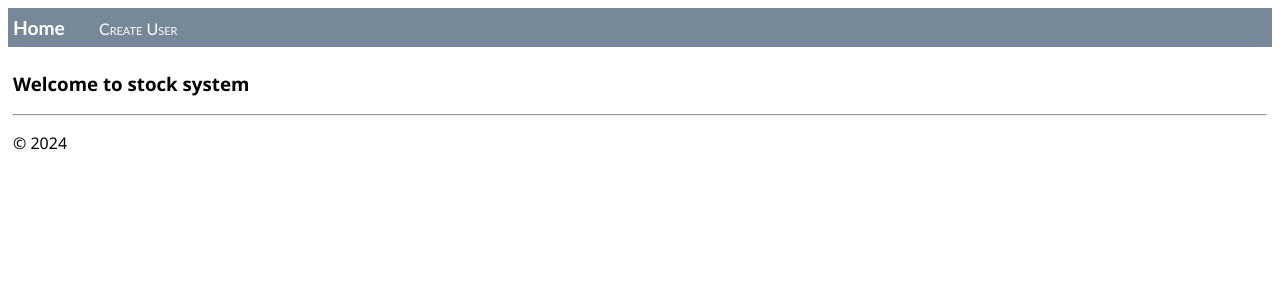
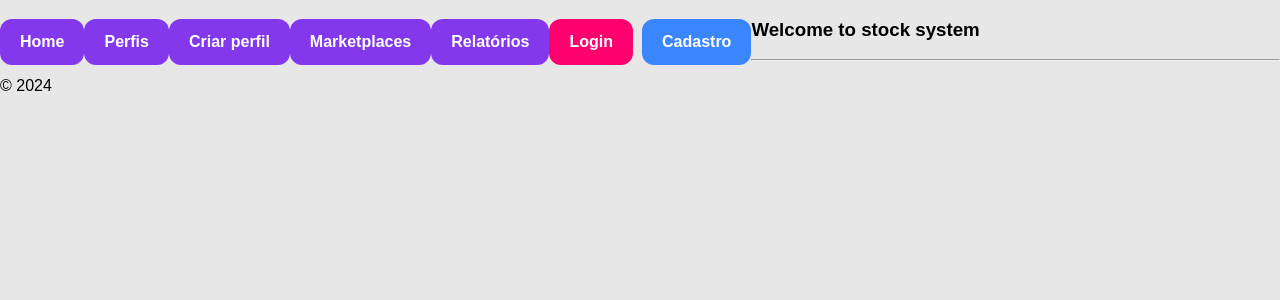
Before and after one commit to DiogoGMelo/projetoMSS, a Django app: page / in a window 1280 px wide. Shown: the top 300 px of the page. Run offline with Django 4.2, Linux system fonts and the light colour scheme.

Commit message:
Creating and deleting users, layout updated

```diff
--- a/estoque_app/static/estoque/site.css
+++ b/estoque_app/static/estoque/site.css
@@ -1,27 +1,107 @@
-.navbar {
-    background-color: lightslategray;
-    font-size: 1em;
-    font-family: 'Trebuchet MS', 'Lucida Sans Unicode', 'Lucida Grande', 'Lucida Sans', Arial, sans-serif;
-    color: white;
-    padding: 8px 5px 8px 5px;
+body{
+    margin: 0px;
+    font-family: Arial, Helvetica, sans-serif;
+    background-color: #e7e7e7;
 }
 
-.navbar a {
-    text-decoration: none;
-    color: inherit;
+.navigation-bar{
+    background-color: #8338EC;
+    display: flex;
+    align-items: center;
+    padding: 14px 20px;
 }
 
-.navbar-brand {
-    font-size: 1.2em;
-    font-weight: 600;
+.nav-buttons {
+    float: left;
+    display: block;
+    color: white;
+    background: #8338EC;
+    border: none;
+    padding: 14px 20px;
+    text-decoration: none;
+    font-size: medium;
+    font-weight: 800;
+    border-radius: 12px;
 }
 
-.navbar-item {
-    font-variant: small-caps;
-    margin-left: 30px;
+.nav-buttons:hover {
+    filter: brightness(0.9);
+    cursor: pointer;
 }
 
-.body-content {
-    padding: 5px;
-    font-family:'Segoe UI', Tahoma, Geneva, Verdana, sans-serif;
+.right{
+    margin-left: auto;
 }
+
+#login-button{
+    margin-left: auto;
+    background: #FF006E;
+    border-radius: 12px;
+    margin-right: 9px;
+}
+
+#signup-button{
+    background: #3A86FF;
+    border-radius: 12px;
+}
+
+.login-div{
+    background-color: white;
+    display: flex;
+    width: 450px;
+    height: 400px;
+    margin-left: auto;
+    margin-right: auto;
+    margin-top: 50px;
+    border-radius: 12px;
+    padding: 15px;
+    box-shadow: rgba(0, 0, 0, 0.15) 1.95px 1.95px 2.6px;
+}
+
+.inputs-login{
+    display: flex;
+    justify-content: center;
+    align-items: center;
+    flex-direction: column;
+    margin-left: auto;
+    margin-right: auto;
+    margin-top: 10px;
+}
+
+.inputs-login p {
+    font-size: larger;
+    font-weight: bold;
+}
+
+.inputs-login button {
+    border: none;
+    margin-top: 20px;
+    background: #FFBE0B;
+    border-radius: 12px;
+    padding: 10px 15px;
+    color: black;
+    font-weight: bold;
+}
+
+.inputs-login button:hover{
+    filter: brightness(0.9);
+    cursor: pointer;
+}
+
+.inputs-login button:active{
+    filter: brightness(1.2);
+}
+
+.infos-login{
+    background: rgb(237, 237, 237);
+    border-radius: 3px;
+    border: none;
+    margin-top: 10px;
+    width: 250px;
+    height: 20px;
+    padding: 5px 10px;
+}
+
+.infos-login:hover{
+    filter: brightness(0.9);
+}
--- a/estoque_app/templates/estoque/layout.html
+++ b/estoque_app/templates/estoque/layout.html
@@ -9,8 +9,13 @@
 
 <body>
 <div class="navbar">
-    <a href="{% url 'home' %}" class="navbar-brand">Home</a>
-    <a href="{% url 'createUser' %}" class="navbar-item">Create User</a>
+    <a href="{% url 'home' %}" class="nav-buttons">Home</a>
+    <a href="{% url 'showUsers' %}" class="nav-buttons">Perfis</a>
+    <a href="{% url 'createUser' %}" class="nav-buttons">Criar perfil</a>
+    <button class="nav-buttons">Marketplaces</button>
+    <button class="nav-buttons">Relatórios</button>
+    <button class="nav-buttons" id="login-button">Login</button>
+    <button class="nav-buttons" id="signup-button">Cadastro</button>
 </div>
 
 <div class="body-content">
--- a/estoque_app/urls.py
+++ b/estoque_app/urls.py
@@ -12,5 +12,7 @@ urlpatterns = [
     path("editUser/<int:user_id>/", views.edit_user, name="editUser"),
 
     # Remover usuário (rota dinâmica com ID do usuário)
-    path("deleteUser/<int:user_id>/", views.delete_user, name="deleteUser"),
+    path("deleteUser/", views.delete_user, name="deleteUser"),
+
+    path("showUsers/", views.show_users, name="showUsers"),
 ]
--- a/estoque_app/views.py
+++ b/estoque_app/views.py
@@ -55,14 +55,24 @@ def edit_user(request, user_id):
     return render(request, "estoque/editUser.html", {"user": user})
 
 
-def delete_user(request, user_id):
+def delete_user(request):
     """
     View para remover um usuário do sistema.
     """
-    user = get_object_or_404(User, id=user_id)
 
     if request.method == "POST":
-        user.delete()
+        user = request.POST.get('id')
+        try:
+            u = User.objects.get(id = user)
+            u.delete()
+
+        except User.DoesNotExist:
+            return HttpResponse("Usuário não encontrado", status=404)
+
         return redirect("home")  # Redireciona para a página inicial após deletar o usuário
 
-    return render(request, "estoque/deleteUser.html", {"user": user})
+    return render(request, "estoque/showUsers.html")
+
+def show_users(request):
+    users = User.objects.all()
+    return render(request, "estoque/showUsers.html", {"users": users})
```
Also changed, not shown: estoque_app/templates/estoque/deleteUser.html (added, +10 -0 lines), estoque_app/templates/estoque/showUsers.html (added, +24 -0 lines), db.sqlite3, estoque_app/templates/estoque/editUser.html (added).
